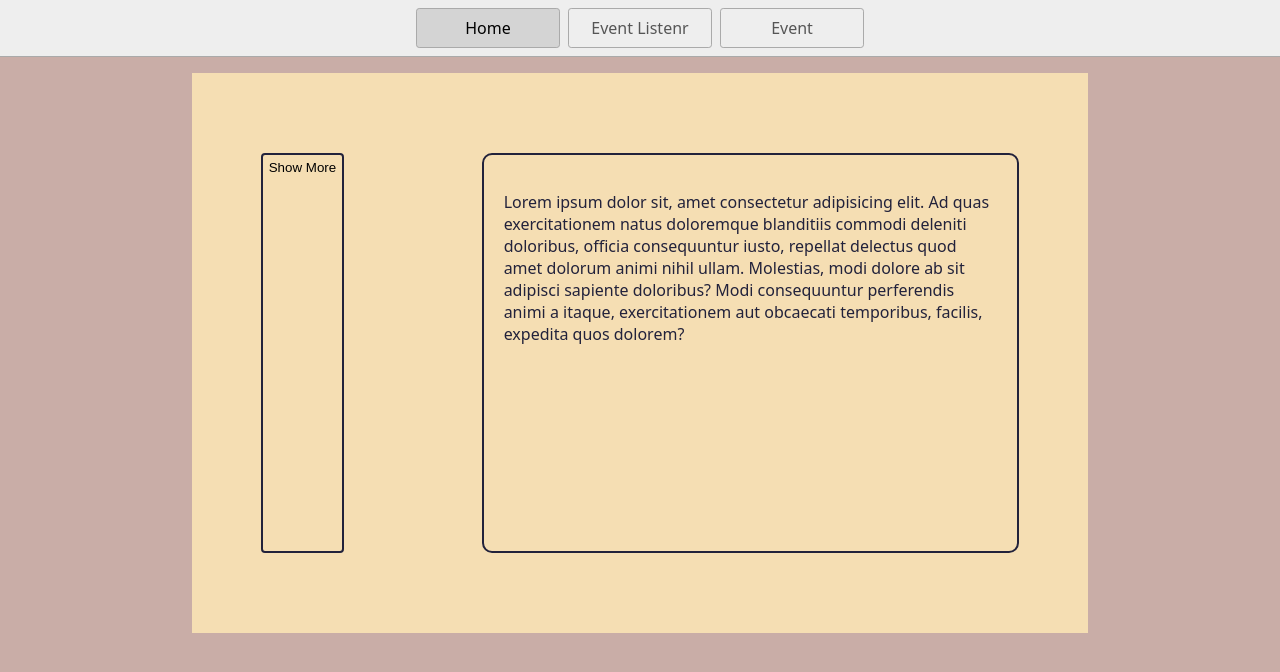
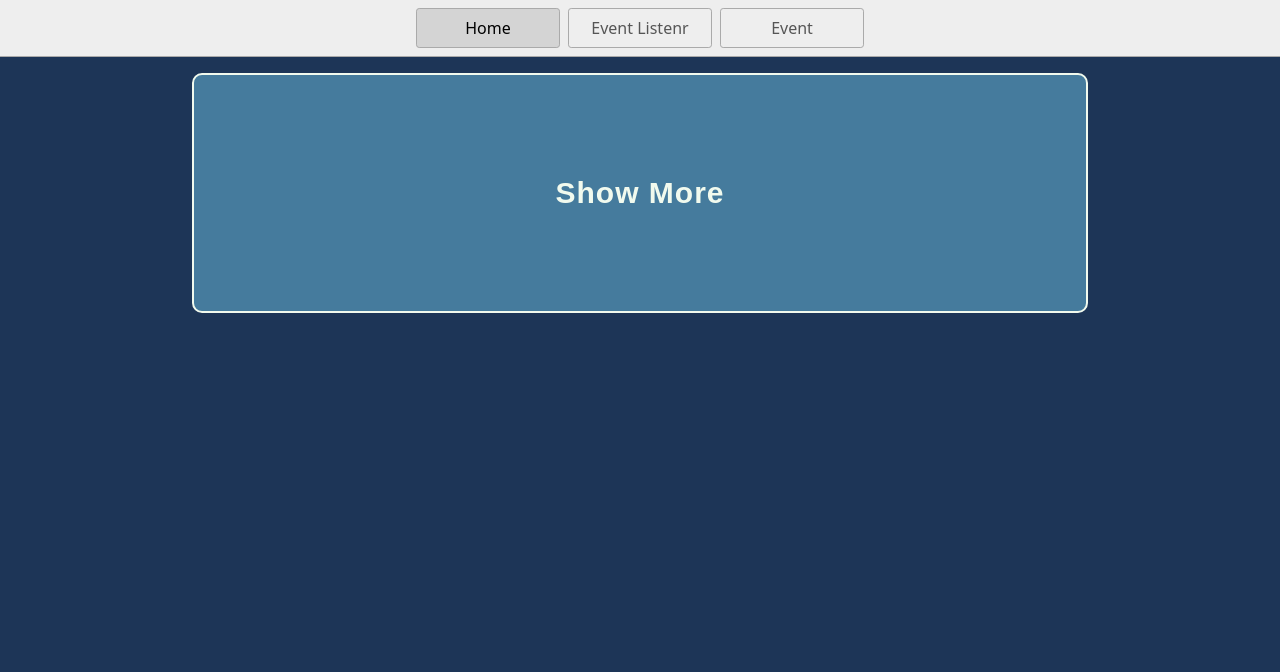
Before and after one commit to baktash-11/web-platform-4b4ari, a plain HTML site: page events2.html in a window 1280 px wide. Drawn offline with Linux system fonts and the light colour scheme.

Commit message:
2 files modified css has been completed

```diff
--- a/events2.css
+++ b/events2.css
@@ -1,35 +1,58 @@
 body {
-  background-color: #c9ada7;
+  background-color: #1d3557;
+  color: #f1faee;
 }
 .container {
   width: 70vw;
   margin: 0 auto;
   display: flex;
-  justify-content: space-around;
   align-items: center;
-
-  height: 70vh;
-  background-color: wheat;
+  color: #f1faee;
+  height: 40vh;
 }
 
 .more-content {
   width: 60%;
-  border: 2px solid #22223b;
-  color: #22223b;
+  border: 2px solid #f1faee;
+  background-color: #457b9d;
   padding: 20px;
   border-radius: 10px;
-  height: 50vh;
+  height: 30vh;
+  flex: 2 0 auto;
 }
 
-.show-more {
-  padding: 20 2px;
-  border: 2px solid #22223b;
-  height: 50vh;
-  border-radius: 4px;
+.show-more-btn {
+  height: 30vh;
+  border-radius: 10px;
+  margin-right: 10px;
+  text-align: center;
+  /* background-color: #c9ada7; */
+  font-size: 30px;
+  font-weight: bold;
+  letter-spacing: 1px;
+  background-color: #457b9d;
+  color: #f1faee;
+  border: 2px solid #f1faee;
+  padding: 50px;
+  flex: 0 1 100px;
+}
+
+.container {
+  display: none;
+}
+
+.headdin {
+  height: 30vh;
+  border-radius: 10px;
+  text-align: center;
+  display: block;
+  font-size: 30px;
+  font-weight: bold;
+  letter-spacing: 1px;
+  background-color: #457b9d;
+  color: #f1faee;
+  border: 2px solid #f1faee;
+  min-width:70vw;
+  margin:auto;
 
 }
-.show-more button {
-  background-color: wheat;
-  border: none;
-
-}
--- a/events2.html
+++ b/events2.html
@@ -25,7 +25,7 @@
     <main>
       <div class="container">
         <div class="show-more">
-          <button class="show-more-btn">Show More</button>
+          <button class="show-more-btn">Show <br />More</button>
         </div>
         <div class="more-content">
           <p class="more-content-p">
@@ -39,6 +39,7 @@
           </p>
         </div>
       </div>
+      <button class="headdin">Show More</button>
     </main>
   </body>
 </html>
```
